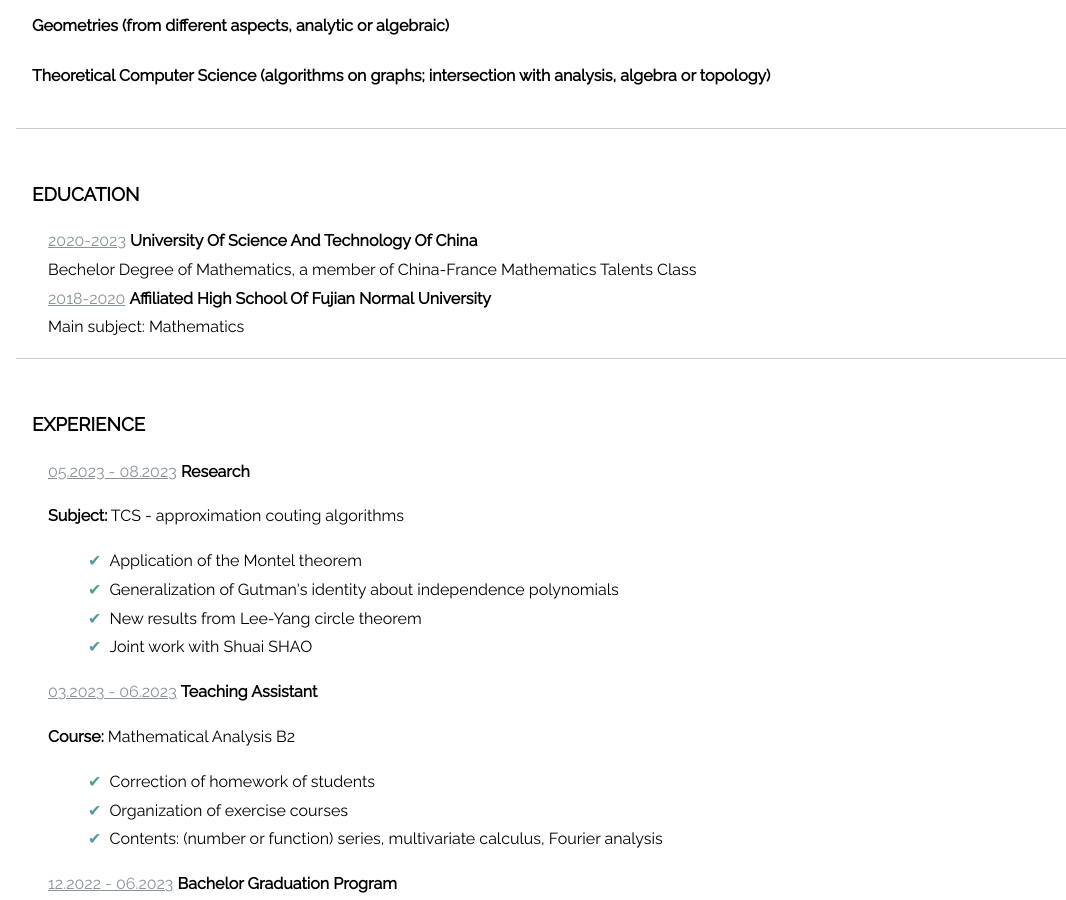
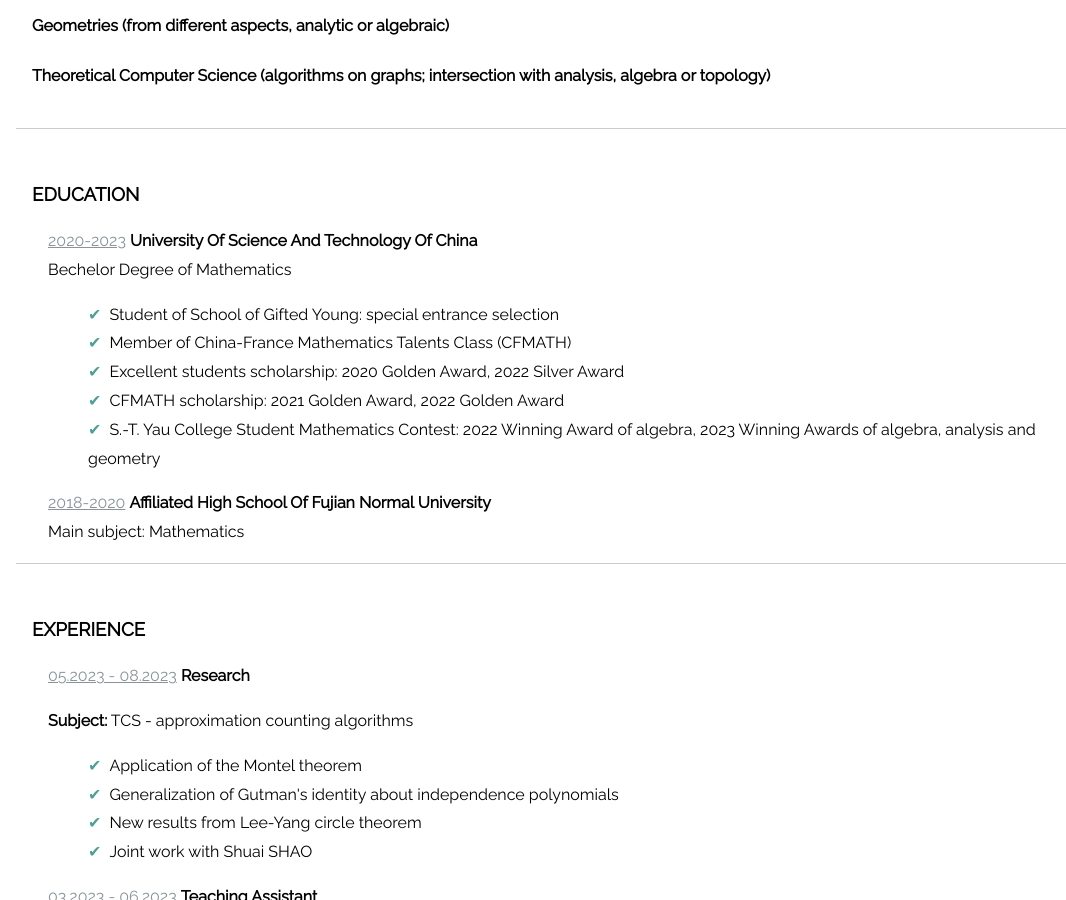
Before and after one commit to XiaoweiYEXavier/XiaoweiYEXavier.github.io, a Jekyll site: the page CV/index.html, which Jekyll copies as it is, in a window 1280 px wide and 900 px high, scrolled down 455 px. Shown: the whole window, without its empty margins (70-1136 px from the left). Built offline with Jekyll 4.4.1, drawn with Linux system fonts in a browser that asks for light colours; nearby versions of some CDN libraries.

Commit message:
Update index.html

```diff
--- a/CV/index.html
+++ b/CV/index.html
@@ -32,8 +32,16 @@
           <span>2020-2023</span> <strong>University of Science and Technology of China</strong>
         </div>
         <div class="descrition">
-          Bechelor Degree of Mathematics, a member of China-France Mathematics Talents Class
+          Bechelor Degree of Mathematics
         </div>
+        <ul class="job-description">
+            <li>Student of School of Gifted Young: special entrance selection</li>
+            <li>Member of China-France Mathematics Talents Class (CFMATH)</li>
+            <li>Excellent students scholarship: 2020 Golden Award, 2022 Silver Award</li>
+            <li>CFMATH scholarship: 2021 Golden Award, 2022 Golden Award</li>
+            <li>S.-T. Yau College Student Mathematics Contest: 2022 Winning Award of algebra,
+              2023 Winning Awards of algebra, analysis and geometry</li>
+          </ul>
       </article>
       <article>
         <div class='school'>
@@ -51,7 +59,7 @@
           <span>05.2023 - 08.2023</span> <strong>Research</strong><br>
         </div>
         <div>
-          <p><strong>Subject:</strong> TCS - approximation couting algorithms
+          <p><strong>Subject:</strong> TCS - approximation counting algorithms
           <ul class="job-description">
             <li>Application of the Montel theorem</li>
             <li>Generalization of Gutman's identity about independence polynomials</li>
```
